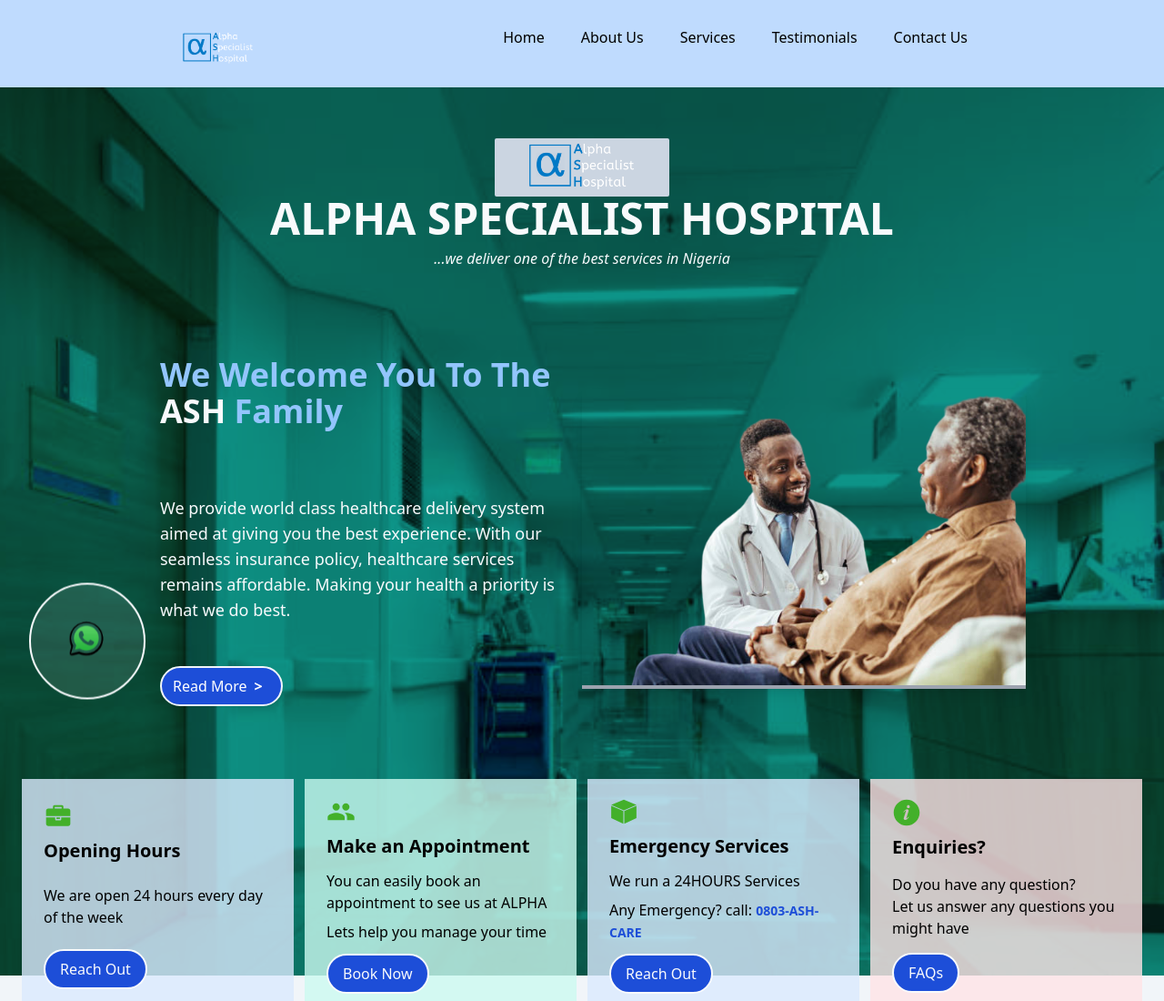
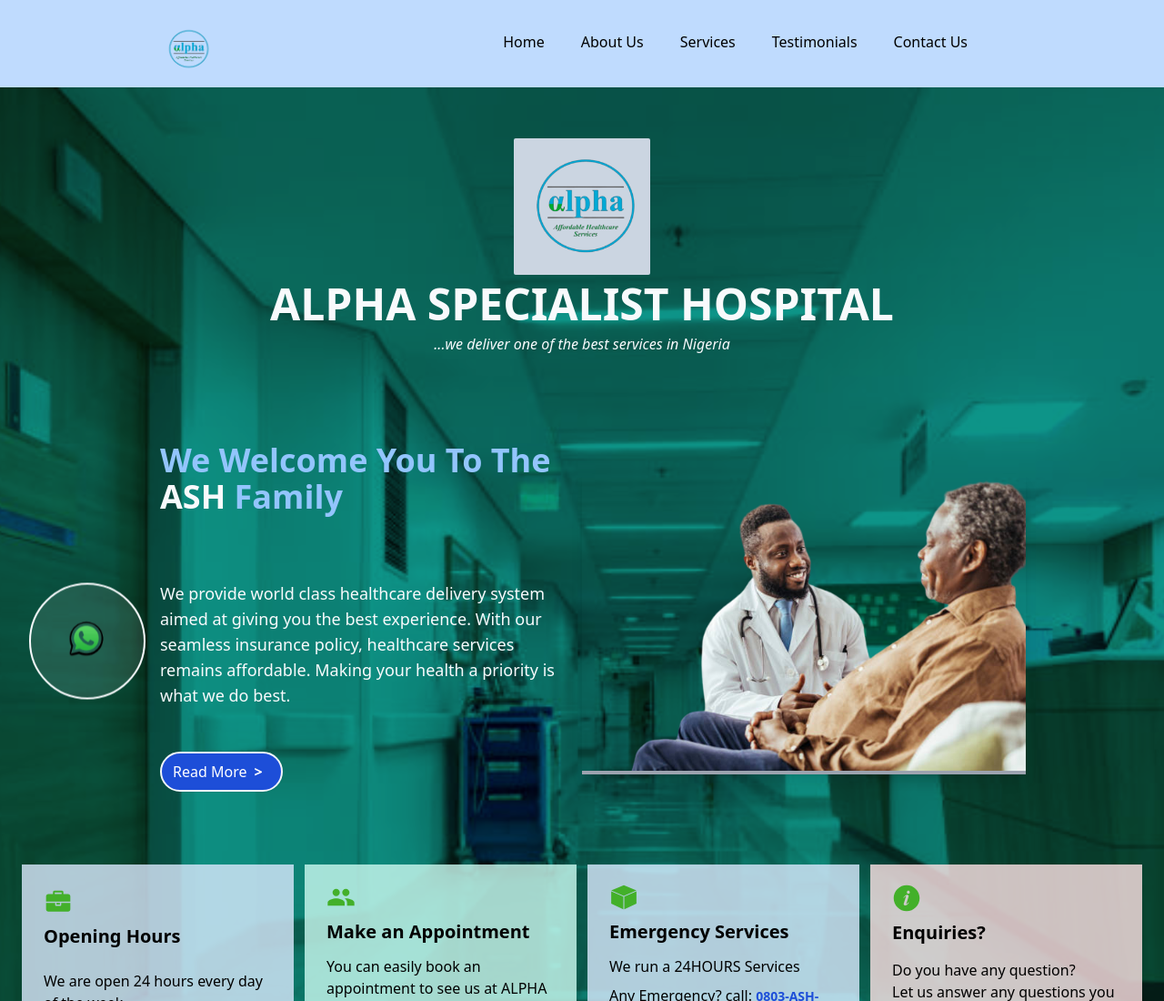
Before and after one commit to WaleBnji/AlphaSpecialistHospital, a website: page index.html in a window 1280 px wide. Shown: the top 1100 px of the page at 91% size. Drawn offline with nearby package versions, Linux system fonts and the light colour scheme.

Commit message:
Latest commit

```diff
--- a/index.html
+++ b/index.html
@@ -24,8 +24,8 @@
     <div class="bg-blue-200 shadow-sm fixed top-0 w-full h-24 z-30">
       <nav class="nav container mx-auto p-6 flex justify-between align-middle">
         <!-- Logo-->
-        <div class="pt-2">
-          <img src="./Imggs/logs.png" alt="" class=" w-1/3 md:w-32">
+        <div class="">
+          <img src="./Imggs/logo3.png" alt="" width='60' height='60'>
         </div>
         <!-- Flex items -->
         <div class="flex justify-between items-center">
@@ -199,8 +199,8 @@
       <!-- Header and Tagline -->
       <div class="w-full text-center my-8">
         <p class="text-center text-3xl font-bold text-slate-50 pb-2 md:text-5xl">
-          <span class="flex align-middle justify-center bg-slate-300 w-fit mx-auto rounded-sm">
-            <img src="./Imggs/logs.png" class="max-w-sm h-16" alt="">
+          <span class="flex align-middle justify-center bg-slate-300 w-fit mx-auto rounded-sm mb-2">
+            <img src="./Imggs/logo3.png" width='150' height='150'>
           </span>
           ALPHA SPECIALIST HOSPITAL
         </h1>
@@ -1170,7 +1170,7 @@
 
     <section id="Contacts" class="py-12">
       <div class="container mx-auto w-full flex flex-col md:flex-row">
-        <div class="mx-auto container md:w-1/2 bg-blue-700 p-6 space-y-4 flex flex-col items-center text-center justify-around align-middle">
+        <div class="mx-auto container md:w-1/2 bg-blue-700 p-6 space-y-4  flex-col items-center text-center justify-around align-middle hidden md:flex">
           <div class="">
             <h3 class="text-2xl text-slate-50">How Can We Help You?</h3>
             <p class=" text-slate-50">You can reach to us by filling the form stating clearly how we could be of help. Our Team will reach out to you immediately</p>
```
Also changed, not shown: Imggs/logo2.jpeg (added), Imggs/logo3.png (added).
